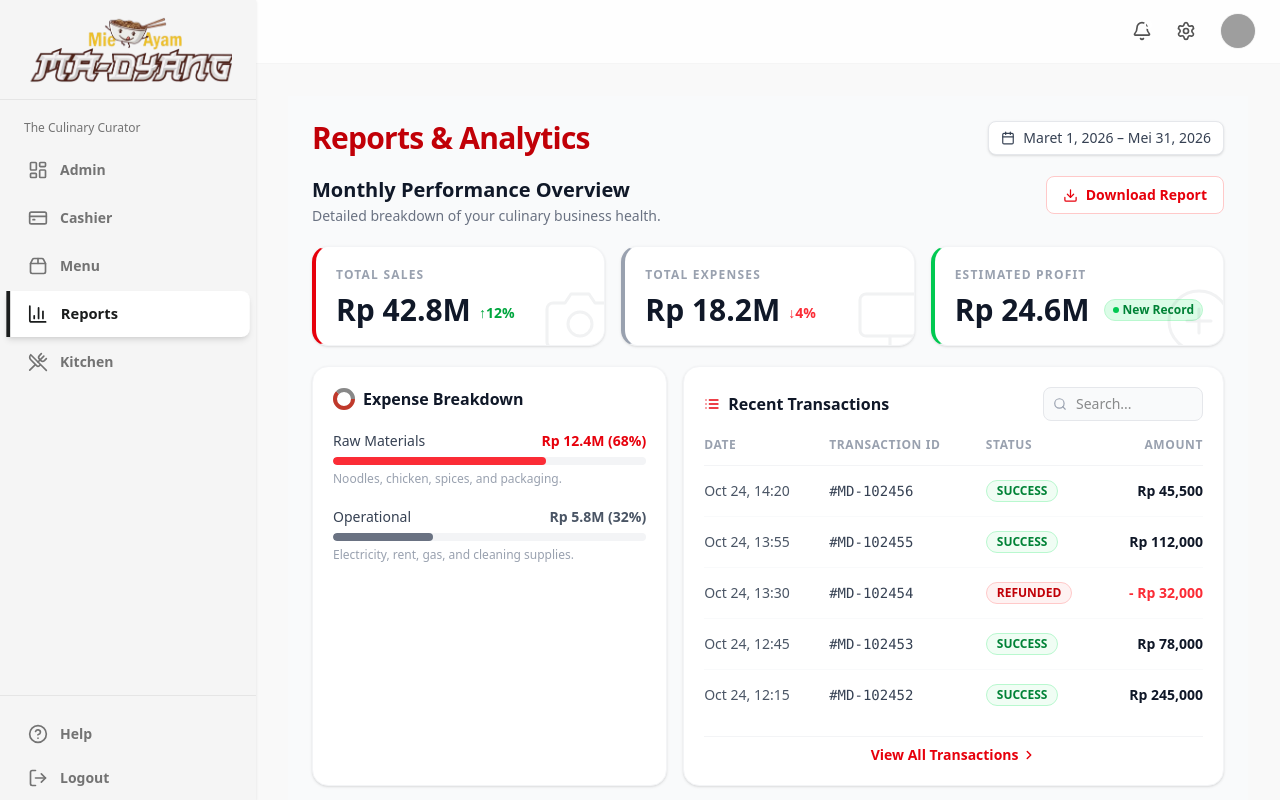
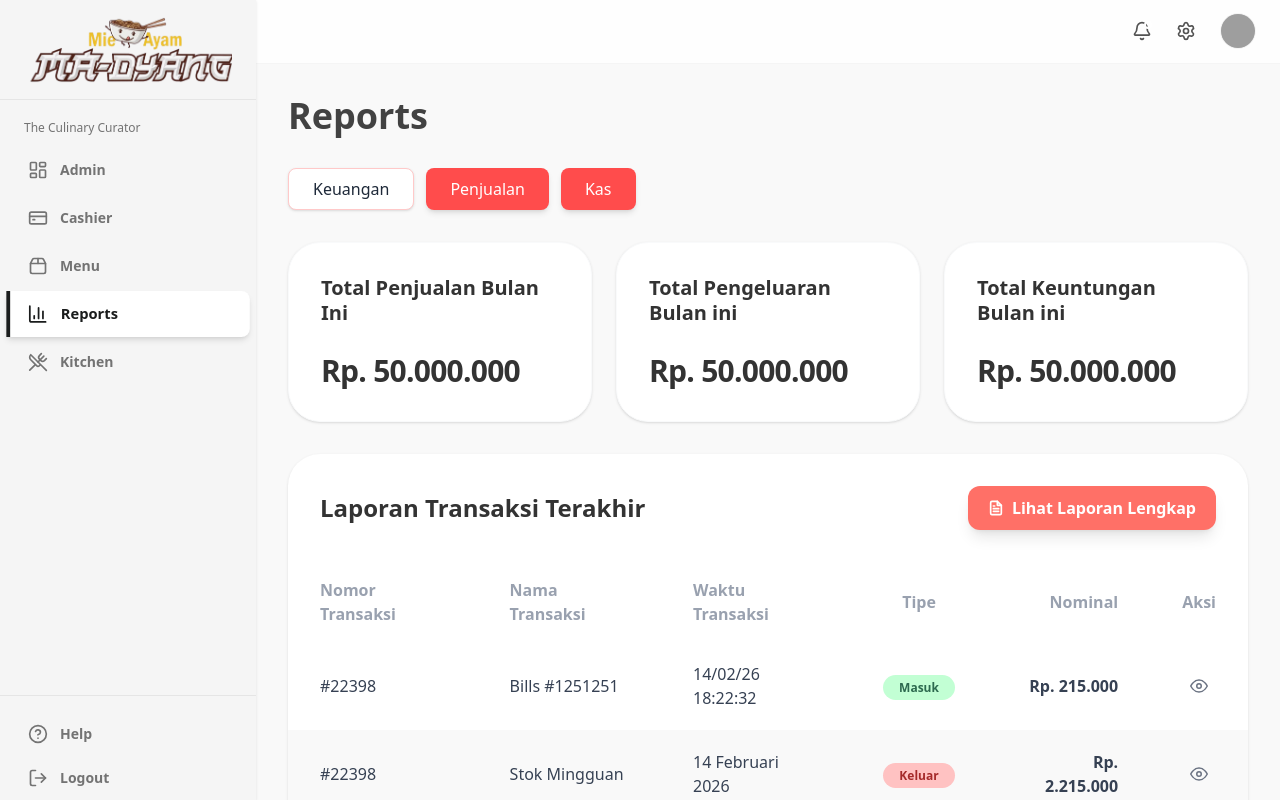
Before and after one commit to kaka166/PT3_Mie_Madyang, a Next.js app in the folder frontend/: page /reports in a window 1280 px wide. Shown: the top 800 px of the page. Built offline with nearby package versions, Linux system fonts and the light colour scheme; grey boxes are pictures that could not be loaded.

Commit message:
changing reports

```diff
--- a/frontend/app/(dashboard)/reports/page.tsx
+++ b/frontend/app/(dashboard)/reports/page.tsx
@@ -1,252 +1,114 @@
 'use client';
 
-import React, { useState } from 'react';
+import React from 'react';
 
-// --- Icon Components ---
-const DownloadIcon = () => (
-  <svg xmlns="http://www.w3.org/2000/svg" width="15" height="15" viewBox="0 0 24 24" fill="none" stroke="currentColor" strokeWidth="2" strokeLinecap="round" strokeLinejoin="round">
-    <path d="M21 15v4a2 2 0 0 1-2 2H5a2 2 0 0 1-2-2v-4" /><polyline points="7 10 12 15 17 10" /><line x1="12" y1="15" x2="12" y2="3" />
+// --- Icons ---
+const EyeIcon = () => (
+  <svg xmlns="http://www.w3.org/2000/svg" width="18" height="18" viewBox="0 0 24 24" fill="none" stroke="currentColor" strokeWidth="2" strokeLinecap="round" strokeLinejoin="round" className="text-gray-500 cursor-pointer hover:text-gray-700">
+    <path d="M1 12s4-8 11-8 11 8 11 8-4 8-11 8-11-8-11-8z" /><circle cx="12" cy="12" r="3" />
   </svg>
 );
 
-const SearchIcon = () => (
-  <svg xmlns="http://www.w3.org/2000/svg" width="14" height="14" viewBox="0 0 24 24" fill="none" stroke="currentColor" strokeWidth="2" strokeLinecap="round" strokeLinejoin="round">
-    <circle cx="11" cy="11" r="8" /><line x1="21" y1="21" x2="16.65" y2="16.65" />
-  </svg>
-);
-const LightbulbIcon = () => (
-  <svg xmlns="http://www.w3.org/2000/svg" width="16" height="16" viewBox="0 0 24 24" fill="none" stroke="currentColor" strokeWidth="2" strokeLinecap="round" strokeLinejoin="round">
-    <line x1="9" y1="18" x2="15" y2="18" /><line x1="10" y1="22" x2="14" y2="22" /><path d="M15.09 14c.18-.98.65-1.74 1.41-2.5A4.65 4.65 0 0 0 18 8 6 6 0 0 0 6 8c0 1 .23 2.23 1.5 3.5A4.61 4.61 0 0 1 8.91 14" />
-  </svg>
-);
-const ListIcon = () => (
-  <svg xmlns="http://www.w3.org/2000/svg" width="16" height="16" viewBox="0 0 24 24" fill="none" stroke="currentColor" strokeWidth="2" strokeLinecap="round" strokeLinejoin="round">
-    <line x1="8" y1="6" x2="21" y2="6" /><line x1="8" y1="12" x2="21" y2="12" /><line x1="8" y1="18" x2="21" y2="18" /><line x1="3" y1="6" x2="3.01" y2="6" /><line x1="3" y1="12" x2="3.01" y2="12" /><line x1="3" y1="18" x2="3.01" y2="18" />
-  </svg>
-);
-const ChevronRightIcon = () => (
-  <svg xmlns="http://www.w3.org/2000/svg" width="14" height="14" viewBox="0 0 24 24" fill="none" stroke="currentColor" strokeWidth="2.5" strokeLinecap="round" strokeLinejoin="round">
-    <polyline points="9 18 15 12 9 6" />
+const FileTextIcon = () => (
+  <svg xmlns="http://www.w3.org/2000/svg" width="16" height="16" viewBox="0 0 24 24" fill="none" stroke="currentColor" strokeWidth="2.5" strokeLinecap="round" strokeLinejoin="round" className="mr-2">
+    <path d="M14 2H6a2 2 0 0 0-2 2v16a2 2 0 0 0 2 2h12a2 2 0 0 0 2-2V8z" /><polyline points="14 2 14 8 20 8" /><line x1="16" y1="13" x2="8" y2="13" /><line x1="16" y1="17" x2="8" y2="17" /><polyline points="10 9 9 9 8 9" />
   </svg>
 );
 
-
-// Donut/Pie icon for Expense Breakdown header
-const DonutIcon = () => (
-  <svg width="22" height="22" viewBox="0 0 22 22" fill="none" xmlns="http://www.w3.org/2000/svg">
-    <circle cx="11" cy="11" r="9" stroke="#e0e0e0" strokeWidth="4" fill="none" />
-    <circle cx="11" cy="11" r="9" stroke="#C0392B" strokeWidth="4" strokeDasharray="35 22" strokeDashoffset="0" fill="none" />
-    <circle cx="11" cy="11" r="9" stroke="#888" strokeWidth="4" strokeDasharray="22 35" strokeDashoffset="-35" fill="none" />
-  </svg>
-);
-
-// Faint background icons for summary cards
-const FaintCameraIcon = () => (
-  <svg xmlns="http://www.w3.org/2000/svg" width="72" height="72" viewBox="0 0 24 24" fill="none" stroke="currentColor" strokeWidth="1" strokeLinecap="round" strokeLinejoin="round" className="absolute -bottom-3 -right-3 opacity-[0.06] text-gray-800">
-    <path d="M23 19a2 2 0 0 1-2 2H3a2 2 0 0 1-2-2V8a2 2 0 0 1 2-2h4l2-3h6l2 3h4a2 2 0 0 1 2 2z"></path><circle cx="12" cy="13" r="4"></circle>
-  </svg>
-);
-const FaintMonitorIcon = () => (
-  <svg xmlns="http://www.w3.org/2000/svg" width="72" height="72" viewBox="0 0 24 24" fill="none" stroke="currentColor" strokeWidth="1" strokeLinecap="round" strokeLinejoin="round" className="absolute -bottom-3 -right-3 opacity-[0.06] text-gray-800">
-    <rect x="2" y="3" width="20" height="14" rx="2" ry="2"></rect><line x1="8" y1="21" x2="16" y2="21"></line><line x1="12" y1="17" x2="12" y2="21"></line>
-  </svg>
-);
-const FaintCoinIcon = () => (
-  <svg xmlns="http://www.w3.org/2000/svg" width="72" height="72" viewBox="0 0 24 24" fill="none" stroke="currentColor" strokeWidth="1" strokeLinecap="round" strokeLinejoin="round" className="absolute -bottom-3 -right-3 opacity-[0.06] text-gray-800">
-    <circle cx="12" cy="12" r="10"></circle><line x1="12" y1="8" x2="12" y2="16"></line><line x1="8" y1="12" x2="16" y2="12"></line>
-  </svg>
-);
-
-// --- Transaction Data ---
+// --- DATA DUMMY NYA DISINI YA MAS MAS BACKEDN ---
 const transactions = [
-  { date: 'Oct 24, 14:20', id: '#MD-102456', status: 'SUCCESS', amount: 'Rp 45,500' },
-  { date: 'Oct 24, 13:55', id: '#MD-102455', status: 'SUCCESS', amount: 'Rp 112,000' },
-  { date: 'Oct 24, 13:30', id: '#MD-102454', status: 'REFUNDED', amount: '- Rp 32,000' },
-  { date: 'Oct 24, 12:45', id: '#MD-102453', status: 'SUCCESS', amount: 'Rp 78,000' },
-  { date: 'Oct 24, 12:15', id: '#MD-102452', status: 'SUCCESS', amount: 'Rp 245,000' },
+  { id: '#22398', name: 'Bills #1251251', time: '14/02/26 18:22:32', type: 'Masuk', amount: 'Rp. 215.000' },
+  { id: '#22398', name: 'Stok Mingguan', time: '14 Februari 2026', type: 'Keluar', amount: 'Rp. 2.215.000' },
+  { id: '#22398', name: 'Andrew', time: '14 Februari 2026', type: 'Dine-In', amount: 'Rp. 215.000' },
+  { id: '#22398', name: 'Andrew', time: '14 Februari 2026', type: 'Dine-In', amount: 'Rp. 215.000' },
+  { id: '#22398', name: 'Andrew', time: '14 Februari 2026', type: 'Dine-In', amount: 'Rp. 215.000' },
 ];
 
 export default function ReportsPage() {
-  const [searchQuery, setSearchQuery] = useState('');
+  return (
+    <div>
+      <div className="max-w-7xl mx-auto space-y-8">
 
-  const filteredTransactions = transactions.filter(
-    (t) =>
-      t.id.toLowerCase().includes(searchQuery.toLowerCase()) ||
-      t.date.toLowerCase().includes(searchQuery.toLowerCase()) ||
-      t.status.toLowerCase().includes(searchQuery.toLowerCase())
-  );
+        {/* --- Title --- */}
+        <h1 className="text-4xl font-bold text-[#424242]">Reports</h1>
 
-  return (
-    <div className="flex-1 bg-gray-50 min-h-screen font-sans">
-      <div className="p-6 space-y-5 max-w-6xl mx-auto">
-        {/* ── Title & Date ── */}
-        <div className="flex items-center justify-between">
-          <h1 className="text-3xl font-bold text-red-700 tracking-tight">Reports & Analytics</h1>
-          <button className="flex items-center gap-2 text-sm text-gray-700 border border-gray-200 bg-white rounded-lg px-3 py-1.5 hover:bg-gray-50 transition-colors font-medium shadow-sm">
-            <svg xmlns="http://www.w3.org/2000/svg" width="14" height="14" viewBox="0 0 24 24" fill="none" stroke="currentColor" strokeWidth="2" strokeLinecap="round" strokeLinejoin="round">
-              <rect x="3" y="4" width="18" height="18" rx="2" ry="2" /><line x1="16" y1="2" x2="16" y2="6" /><line x1="8" y1="2" x2="8" y2="6" /><line x1="3" y1="10" x2="21" y2="10" />
-            </svg>
-            {/* TANGGALAN DISINI */}
-            <span>Maret 1, 2026 – Mei 31, 2026</span>
+        {/* --- Tab Navigation --- */}
+        <div className="flex gap-3">
+          <button className="px-6 py-2 rounded-lg bg-white border border-red-200 text-gray-800 font-medium shadow-sm">
+            Keuangan
+          </button>
+          <button className="px-6 py-2 rounded-lg bg-[#FF4C4C] text-white font-medium shadow-md">
+            Penjualan
+          </button>
+          <button className="px-6 py-2 rounded-lg bg-[#FF4C4C] text-white font-medium shadow-md">
+            Kas
           </button>
         </div>
 
-        {/* ── Page Header ── */}
-        <div className="flex items-start justify-between">
-          <div>
-            <h2 className="text-xl font-bold text-gray-900">Monthly Performance Overview</h2>
-            <p className="text-sm text-gray-500 mt-0.5">Detailed breakdown of your culinary business health.</p>
-          </div>
-          <button className="flex items-center gap-2 text-sm font-semibold text-red-600 border border-red-200 bg-white rounded-lg px-4 py-2 hover:bg-red-50 transition-colors">
-            <DownloadIcon />
-            Download Report
-          </button>
+        {/* --- Summary Cards --- */}
+        <div className="grid grid-cols-1 md:grid-cols-3 gap-6">
+          {[
+            { label: 'Total Penjualan Bulan Ini', value: 'Rp. 50.000.000' },
+            { label: 'Total Pengeluaran Bulan ini', value: 'Rp. 50.000.000' },
+            { label: 'Total Keuntungan Bulan ini', value: 'Rp. 50.000.000' },
+          ].map((card, idx) => (
+            <div key={idx} className="bg-white p-8 rounded-[2rem] shadow-sm border border-gray-50 min-h-[180px] flex flex-col justify-between">
+              <p className="text-xl font-bold text-[#333] leading-tight">{card.label}</p>
+              <p className="text-3xl font-extrabold text-[#333] tracking-tight">{card.value}</p>
+            </div>
+          ))}
         </div>
 
-        {/* ── 3 Summary Cards ── */}
-        <div className="grid gap-4 grid-cols-1 md:grid-cols-3">
-          {/* Card: Total Sales */}
-          <div className="relative rounded-2xl bg-white shadow-sm border border-gray-100 p-5 overflow-hidden border-l-4 border-l-red-600">
-            <p className="text-xs font-semibold uppercase tracking-widest text-gray-400 mb-3">Total Sales</p>
-            <div className="flex items-end gap-2">
-              <span className="text-3xl font-extrabold text-gray-900 leading-none">Rp 42.8M</span>
-              <span className="text-sm font-semibold text-green-600 mb-0.5">↑12%</span>
-            </div>
-            <FaintCameraIcon />
+        {/* --- Transaction Table --- */}
+        <div className="bg-white rounded-[2rem] shadow-sm overflow-hidden">
+          <div className="p-8 flex justify-between items-center">
+            <h2 className="text-2xl font-bold text-[#333]">Laporan Transaksi Terakhir</h2>
+            <button className="flex items-center bg-[#FF7067] text-white px-5 py-2.5 rounded-xl font-semibold shadow-lg hover:bg-[#ff5c52] transition-all">
+              <FileTextIcon />
+              Lihat Laporan Lengkap
+            </button>
           </div>
 
-          {/* Card: Total Expenses */}
-          <div className="relative rounded-2xl bg-white shadow-sm border border-gray-100 p-5 overflow-hidden border-l-4 border-l-gray-400">
-            <p className="text-xs font-semibold uppercase tracking-widest text-gray-400 mb-3">Total Expenses</p>
-            <div className="flex items-end gap-2">
-              <span className="text-3xl font-extrabold text-gray-900 leading-none">Rp 18.2M</span>
-              <span className="text-sm font-semibold text-red-500 mb-0.5">↓4%</span>
-            </div>
-            <FaintMonitorIcon />
-          </div>
-
-          {/* Card: Estimated Profit */}
-          <div className="relative rounded-2xl bg-white shadow-sm border border-gray-100 p-5 overflow-hidden border-l-4 border-l-green-500">
-            <p className="text-xs font-semibold uppercase tracking-widest text-gray-400 mb-3">Estimated Profit</p>
-            <div className="flex items-start justify-between">
-              <span className="text-3xl font-extrabold text-gray-900 leading-none">Rp 24.6M</span>
-              <span className="inline-flex items-center gap-1 text-xs font-bold text-green-700 bg-green-100 border border-green-200 rounded-full px-2 py-0.5 mt-1">
-                <span className="w-1.5 h-1.5 rounded-full bg-green-500 inline-block"></span>
-                New Record
-              </span>
-            </div>
-            <FaintCoinIcon />
+          <div className="overflow-x-auto">
+            <table className="w-full text-left border-collapse">
+              <thead>
+                <tr className="text-gray-400 font-medium">
+                  <th className="px-8 py-4 font-semibold">Nomor Transaksi</th>
+                  <th className="px-8 py-4 font-semibold">Nama Transaksi</th>
+                  <th className="px-8 py-4 font-semibold">Waktu Transaksi</th>
+                  <th className="px-8 py-4 font-semibold text-center">Tipe</th>
+                  <th className="px-8 py-4 font-semibold text-right">Nominal</th>
+                  <th className="px-8 py-4 font-semibold text-center">Aksi</th>
+                </tr>
+              </thead>
+              <tbody>
+                {transactions.map((tx, idx) => (
+                  <tr key={idx} className={idx % 2 === 1 ? 'bg-[#F9F9F9]' : 'bg-white'}>
+                    <td className="px-8 py-5 text-gray-700 font-medium">{tx.id}</td>
+                    <td className="px-8 py-5 text-gray-700 font-medium">{tx.name}</td>
+                    <td className="px-8 py-5 text-gray-700 font-medium">{tx.time}</td>
+                    <td className="px-8 py-5 text-center">
+                      <span className={`px-4 py-1 rounded-full text-xs font-bold ${
+                        tx.type === 'Masuk' ? 'bg-[#C2FFD4] text-[#2D6A4F]' :
+                        tx.type === 'Keluar' ? 'bg-[#FFC2C2] text-[#A52A2A]' :
+                        'text-gray-700'
+                      }`}>
+                        {tx.type}
+                      </span>
+                    </td>
+                    <td className="px-8 py-5 text-right font-bold text-gray-700">{tx.amount}</td>
+                    <td className="px-8 py-5 text-center">
+                      <div className="flex justify-center">
+                        <EyeIcon />
+                      </div>
+                    </td>
+                  </tr>
+                ))}
+              </tbody>
+            </table>
           </div>
         </div>
 
-        {/* ── Bottom Section: Expense Breakdown + Recent Transactions ── */}
-        <div className="grid gap-4 grid-cols-1 lg:grid-cols-5">
-          {/* Expense Breakdown */}
-          <div className="lg:col-span-2 rounded-2xl bg-white shadow-sm border border-gray-100 p-5 flex flex-col gap-5">
-            {/* Header */}
-            <div className="flex items-center gap-2">
-              <DonutIcon />
-              <h3 className="font-bold text-gray-900 text-base">Expense Breakdown</h3>
-            </div>
-
-            {/* Raw Materials */}
-            <div className="space-y-1.5">
-              <div className="flex items-center justify-between text-sm">
-                <span className="font-medium text-gray-700">Raw Materials</span>
-                <span className="font-bold text-red-600">Rp 12.4M (68%)</span>
-              </div>
-              <div className="h-2 w-full rounded-full bg-gray-100 overflow-hidden">
-                <div className="h-full rounded-full bg-red-500 transition-all" style={{ width: '68%' }} />
-              </div>
-              <p className="text-xs text-gray-400">Noodles, chicken, spices, and packaging.</p>
-            </div>
-
-            {/* Operational */}
-            <div className="space-y-1.5">
-              <div className="flex items-center justify-between text-sm">
-                <span className="font-medium text-gray-700">Operational</span>
-                <span className="font-bold text-gray-600">Rp 5.8M (32%)</span>
-              </div>
-              <div className="h-2 w-full rounded-full bg-gray-100 overflow-hidden">
-                <div className="h-full rounded-full bg-gray-500 transition-all" style={{ width: '32%' }} />
-              </div>
-              <p className="text-xs text-gray-400">Electricity, rent, gas, and cleaning supplies.</p>
-            </div>
-          </div>
-
-          {/* Recent Transactions */}
-          <div className="lg:col-span-3 rounded-2xl bg-white shadow-sm border border-gray-100 p-5 flex flex-col gap-4">
-            {/* Header */}
-            <div className="flex items-center justify-between gap-3">
-              <div className="flex items-center gap-2">
-                <span className="text-red-600"><ListIcon /></span>
-                <h3 className="font-bold text-gray-900 text-base">Recent Transactions</h3>
-              </div>
-              {/* Search */}
-              <div className="relative">
-                <span className="absolute left-2.5 top-1/2 -translate-y-1/2 text-gray-400 pointer-events-none">
-                  <SearchIcon />
-                </span>
-                <input
-                  type="text"
-                  placeholder="Search..."
-                  value={searchQuery}
-                  onChange={(e) => setSearchQuery(e.target.value)}
-                  className="pl-8 pr-3 py-1.5 text-sm border border-gray-200 rounded-lg w-40 focus:outline-none focus:ring-2 focus:ring-red-200 focus:border-red-400 transition-all bg-gray-50"
-                />
-              </div>
-            </div>
-
-            {/* Table */}
-            <div className="overflow-x-auto">
-              <table className="w-full text-sm">
-                <thead>
-                  <tr className="border-b border-gray-100">
-                    <th className="text-left text-xs font-semibold uppercase tracking-wider text-gray-400 pb-3 pr-4">Date</th>
-                    <th className="text-left text-xs font-semibold uppercase tracking-wider text-gray-400 pb-3 pr-4">Transaction ID</th>
-                    <th className="text-left text-xs font-semibold uppercase tracking-wider text-gray-400 pb-3 pr-4">Status</th>
-                    <th className="text-right text-xs font-semibold uppercase tracking-wider text-gray-400 pb-3">Amount</th>
-                  </tr>
-                </thead>
-                <tbody className="divide-y divide-gray-50">
-                  {filteredTransactions.map((tx) => (
-                    <tr key={tx.id} className="hover:bg-gray-50 transition-colors group">
-                      <td className="py-3.5 pr-4 text-gray-600 text-sm whitespace-nowrap">{tx.date}</td>
-                      <td className="py-3.5 pr-4 font-mono text-gray-700 text-sm">{tx.id}</td>
-                      <td className="py-3.5 pr-4">
-                        <span
-                          className={`inline-flex items-center px-2.5 py-0.5 rounded-full text-xs font-semibold ${
-                            tx.status === 'SUCCESS'
-                              ? 'bg-green-50 text-green-700 border border-green-200'
-                              : 'bg-red-50 text-red-700 border border-red-200'
-                          }`}
-                        >
-                          {tx.status}
-                        </span>
-                      </td>
-                      <td className={`py-3.5 text-right font-semibold text-sm ${tx.amount.startsWith('-') ? 'text-red-500' : 'text-gray-900'}`}>
-                        {tx.amount}
-                      </td>
-                    </tr>
-                  ))}
-                  {filteredTransactions.length === 0 && (
-                    <tr>
-                      <td colSpan={4} className="py-8 text-center text-sm text-gray-400">No transactions found.</td>
-                    </tr>
-                  )}
-                </tbody>
-              </table>
-            </div>
-
-            {/* Footer */}
-            <div className="mt-auto pt-2 border-t border-gray-100">
-              <button className="flex items-center gap-1 text-sm font-semibold text-red-600 hover:text-red-700 transition-colors mx-auto">
-                View All Transactions
-                <ChevronRightIcon />
-              </button>
-            </div>
-          </div>
-        </div>
       </div>
     </div>
   );
```
